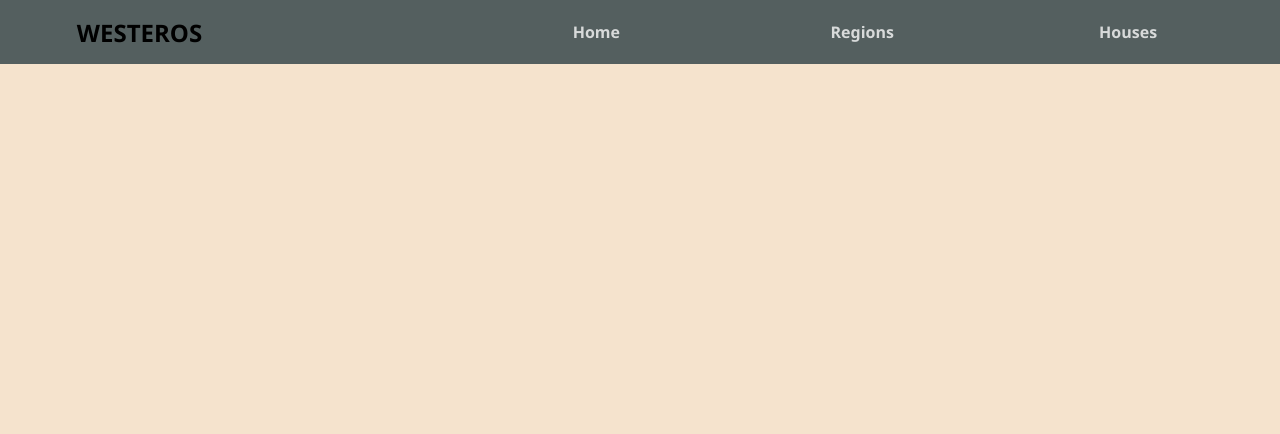
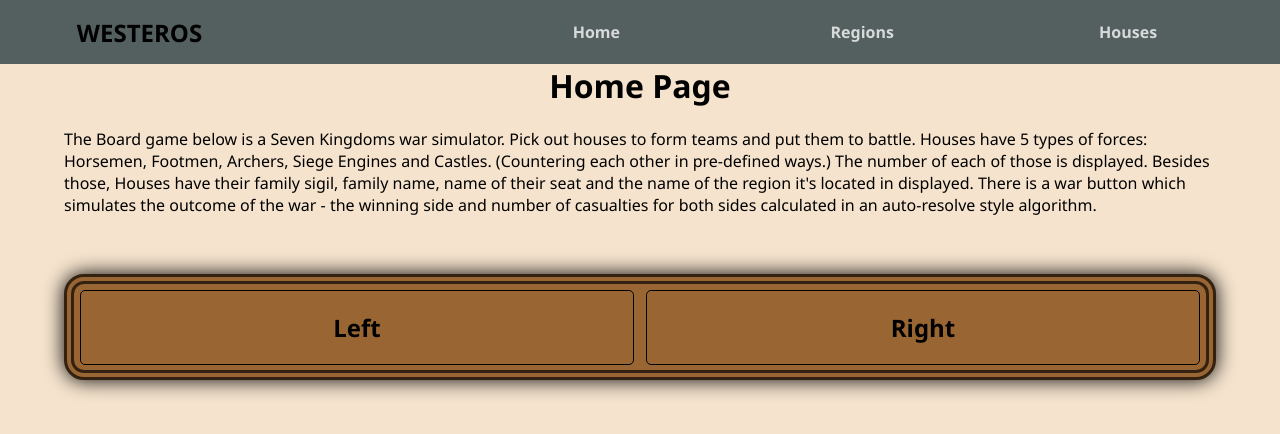
Before and after one commit to hulrog/domaci3, a React (Create React App) app: page / in a window 1280 px wide. Shown: the top 434 px of the page. Built offline with nearby package versions, Linux system fonts and the light colour scheme.

Commit message:
tabla i definisao zadatke na svakoj stranici

```diff
--- /dev/null
+++ b/src/components/game/Board.js
@@ -0,0 +1,9 @@
+import classes from './Board.module.css';
+
+function Board(props){
+    return <div class={classes.frame}>
+        {props.children}
+    </div>
+}
+
+export default Board;
--- /dev/null
+++ b/src/components/game/Board.module.css
@@ -0,0 +1,9 @@
+.frame {
+    background-color: #996633;
+    border: 10px double #332211;
+    border-radius: 20px;
+    box-shadow: 0px 0px 20px black;
+    margin-top: 5%;
+    display: flex;
+    flex-direction: row;
+}
--- /dev/null
+++ b/src/components/game/Team.js
@@ -0,0 +1,9 @@
+import classes from './Team.module.css';
+
+function Team(props){
+    return <div class={classes.wrapper}>
+        <h2>{props.side}</h2>
+    </div>
+}
+
+export default Team;
--- /dev/null
+++ b/src/components/game/Team.module.css
@@ -0,0 +1,7 @@
+.wrapper{
+    width: 50%;
+    text-align: center;
+    border: 1px solid black;
+    border-radius: 5px;
+    margin: 0.5%;
+}
--- a/src/components/layout/Layout.js
+++ b/src/components/layout/Layout.js
@@ -1,10 +1,10 @@
 import Navbar from './Navbar';
-
+import classes from './Layout.module.css';
 
 function Layout(props) {
     return <div>
         <Navbar />
-        <main>
+        <main className = {classes.main}>
             {props.children}
         </main>
     </div>
--- /dev/null
+++ b/src/components/layout/Layout.module.css
@@ -0,0 +1,4 @@
+.main {
+    margin: 4rem auto;
+    width: 90%;
+}
--- a/src/index.css
+++ b/src/index.css
@@ -3,3 +3,7 @@
   background-color: #f5e3cd;
   font-family:'Segoe UI', Tahoma, Geneva, Verdana, sans-serif;
 }
+
+h1 {
+  text-align:center;
+}
--- a/src/pages/Home.js
+++ b/src/pages/Home.js
@@ -1,6 +1,28 @@
+import Board from "../components/game/Board";
+import Team from "../components/game/Team";
+
 function HomePage() {
   return <div>
     <h1> Home Page </h1>
+    <p>
+      The Board game below is a Seven Kingdoms war simulator.
+      Pick out houses to form teams and put them to battle.
+      Houses have 5 types of forces: Horsemen, Footmen, Archers,
+      Siege Engines and Castles. (Countering each other in
+      pre-defined ways.) The number
+      of each of those is displayed. Besides those, Houses
+      have their family sigil, family name, name of their seat
+      and the name of the region it's located in displayed.
+      There is a war button which simulates the outcome
+      of the war - the winning side and  number of casualties for both
+      sides calculated in an auto-resolve style algorithm.
+    </p>
+    <Board>
+      <Team side = "Left">
+      </Team>
+      <Team side = "Right">
+      </Team>
+    </Board>
   </div>
 }
 
--- a/src/pages/Houses.js
+++ b/src/pages/Houses.js
@@ -1,6 +1,11 @@
 function HousesPage() {
     return <div>
       <h1> Houses </h1>
+      <p>
+            The Houses page displays a list of houses,
+            in cards the same way as on the Home page. With buttons
+            to add a house into team 1 or team 2 or remove them.
+        </p>
     </div>
   }
 
--- a/src/pages/Regions.js
+++ b/src/pages/Regions.js
@@ -1,6 +1,14 @@
 function RegionsPage() {
     return <div>
       <h1> Regions Page </h1>
+      <p>
+        The Regions page displays all the regions of the seven kingdoms,
+        with one paragraph about the history, one about the geographic
+        characteriscs, a picture of a typical landscape, and a list of
+        houses (only sigil and name) for each region (dynamically rendered
+        based on the array of data of all houses and the
+        region property of all objects).
+      </p>
     </div>
   }
 
```
